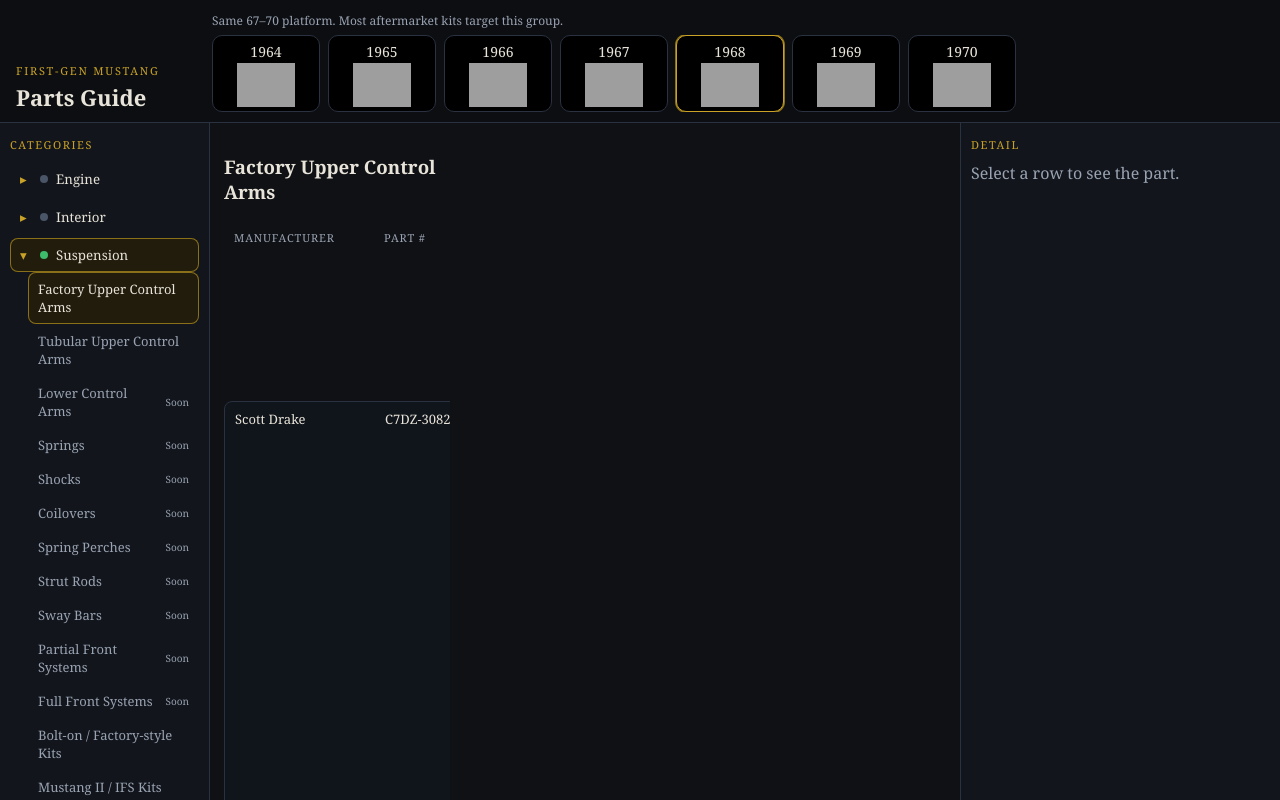
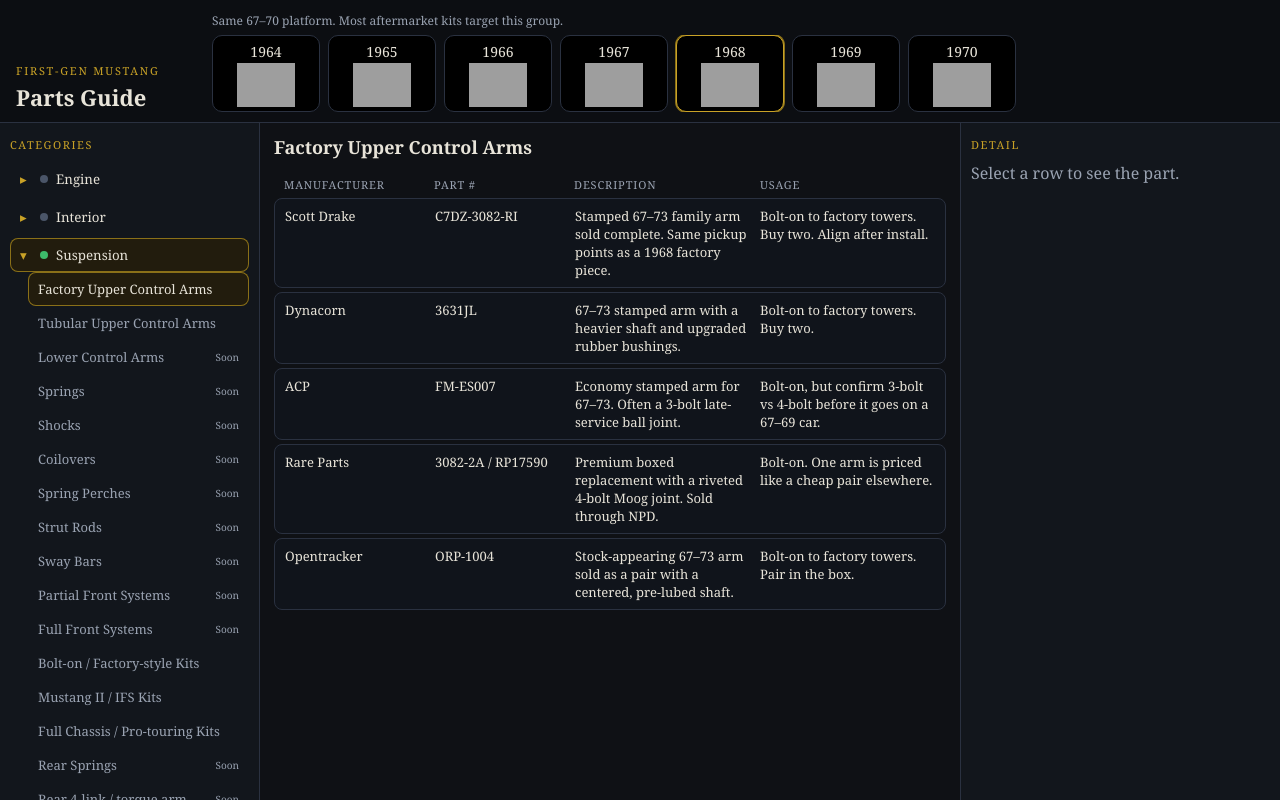
Before and after one commit to xford66/1968-mustang-suspension-guide, a Next.js app: page / in a window 1280 px wide. Built offline with nearby package versions, Linux system fonts and the light colour scheme; grey boxes are pictures that could not be loaded.

Commit message:
Widen sidebar and drop inner tree column

```diff
--- a/app/globals.css
+++ b/app/globals.css
@@ -9,14 +9,9 @@
   --gold-dim: #8a7018;
 }
 
-* {
-  box-sizing: border-box;
-}
+* { box-sizing: border-box; }
 
-html,
-body,
-.app,
-.app-shell {
+html, body, .app, .app-shell {
   margin: 0;
   height: 100%;
   background: var(--bg);
@@ -24,10 +19,7 @@
   font-family: Georgia, "Times New Roman", serif;
 }
 
-button,
-a {
-  font-family: inherit;
-}
+button, a { font-family: inherit; }
 
 .app-shell {
   display: grid;
@@ -45,10 +37,7 @@
   background: #0c0e12;
 }
 
-.brand-lockup h1 {
-  font-size: 22px;
-  margin: 0;
-}
+.brand-lockup h1 { font-size: 22px; margin: 0; }
 
 .eyebrow {
   letter-spacing: 0.16em;
@@ -58,17 +47,8 @@
   margin: 0 0 4px;
 }
 
-.year-note {
-  margin: 0 0 6px;
-  color: var(--muted);
-  font-size: 12px;
-}
-
-.year-row {
-  display: flex;
-  gap: 8px;
-  overflow-x: auto;
-}
+.year-note { margin: 0 0 6px; color: var(--muted); font-size: 12px; }
+.year-row { display: flex; gap: 8px; overflow-x: auto; }
 
 .year-card {
   min-width: 108px;
@@ -85,11 +65,7 @@
   box-shadow: 0 0 0 1px var(--gold-dim);
 }
 
-.year-label {
-  display: block;
-  font-size: 14px;
-  margin-bottom: 2px;
-}
+.year-label { display: block; font-size: 14px; margin-bottom: 2px; }
 
 .year-photo {
   display: block;
@@ -102,22 +78,18 @@
 
 .workspace {
   display: grid;
-  grid-template-columns: 210px minmax(0, 1fr) 320px;
+  grid-template-columns: 260px minmax(0, 1fr) 320px;
   min-height: 0;
 }
 
-.sidebar,
-.detail-pane {
+.sidebar, .detail-pane {
   background: var(--panel-2);
   border-right: 1px solid var(--line);
   padding: 14px 10px;
   overflow: auto;
 }
 
-.detail-pane {
-  border-right: 0;
-  border-left: 1px solid var(--line);
-}
+.detail-pane { border-right: 0; border-left: 1px solid var(--line); }
 
 .sidebar-label {
   margin: 0 0 10px;
@@ -127,15 +99,10 @@
   color: var(--gold);
 }
 
-.sidebar-nav {
-  display: grid;
-  gap: 4px;
-}
+.sidebar-nav { display: grid; gap: 2px; }
+.cat-block { margin-bottom: 2px; }
 
-.side-item,
-.tree-parent,
-.tree-kid,
-.part-row {
+.side-item, .tree-parent, .tree-kid, .part-row {
   display: flex;
   align-items: center;
   gap: 8px;
@@ -149,113 +116,31 @@
   cursor: pointer;
 }
 
-.side-item:hover,
-.tree-parent:hover,
-.tree-kid:hover,
-.part-row:hover {
-  background: #1c222c;
-}
+.side-item:hover, .tree-parent:hover, .tree-kid:hover, .part-row:hover { background: #1c222c; }
 
-.side-item.active,
-.tree-kid.active,
-.part-row.active {
+.side-item.active, .tree-kid.active, .part-row.active {
   background: #221c0d;
   box-shadow: inset 0 0 0 1px var(--gold-dim);
 }
 
-.dot {
-  width: 8px;
-  height: 8px;
-  border-radius: 50%;
-  background: #4a5568;
-}
+.dot { width: 8px; height: 8px; border-radius: 50%; background: #4a5568; }
+.dot.ready { background: #3dba6a; }
+.side-label { flex: 1; }
+.soon { font-size: 10px; color: var(--muted); }
 
-.dot.ready {
-  background: #3dba6a;
-}
+.workspace-main { min-height: 0; overflow: auto; }
+.workspace-main.single { display: block; }
+.empty-main { display: grid; place-items: center; }
 
-.side-label {
-  flex: 1;
-}
+.caret { width: 12px; color: var(--gold); }
+.tree-kids { padding-left: 18px; }
+.tree-kid { font-size: 13px; color: var(--muted); }
+.tree-kid.active { color: var(--text); }
 
-.soon {
-  font-size: 10px;
-  color: var(--muted);
-}
+.grid-wrap { padding: 12px 14px 24px; overflow: auto; }
+.grid-wrap h3 { margin: 0 0 10px; font-size: 18px; }
 
-.workspace-main {
-  display: grid;
-  grid-template-columns: 240px minmax(0, 1fr);
-  min-height: 0;
-  overflow: hidden;
-}
-
-.empty-main {
-  display: grid;
-  place-items: center;
-}
-
-.tree {
-  border-right: 1px solid var(--line);
-  padding: 12px 8px;
-  overflow: auto;
-}
-
-.tree-group {
-  margin-bottom: 8px;
-}
-
-.tree-parent {
-  font-weight: 600;
-}
-
-.tree-parent.static {
-  cursor: default;
-  opacity: 0.65;
-}
-
-.caret {
-  width: 12px;
-  color: var(--gold);
-}
-
-.count {
-  margin-left: auto;
-  color: var(--muted);
-  font-size: 12px;
-}
-
-.tree-kids {
-  padding-left: 18px;
-}
-
-.tree-kid {
-  font-size: 13px;
-  color: var(--muted);
-}
-
-.tree-kid.active {
-  color: var(--text);
-}
-
-.grid-wrap {
-  padding: 12px 14px 24px;
-  overflow: auto;
-}
-
-.grid-block {
-  margin-bottom: 22px;
-}
-
-.grid-block h3 {
-  margin: 0 0 8px;
-  font-size: 16px;
-}
-
-.part-table {
-  display: grid;
-  gap: 4px;
-}
+.part-table { display: grid; gap: 4px; }
 
 .part-row {
   display: grid;
@@ -280,21 +165,10 @@
   padding-bottom: 2px;
 }
 
-.part-row span {
-  min-width: 0;
-  overflow-wrap: anywhere;
-}
+.part-row span { min-width: 0; overflow-wrap: anywhere; }
+.empty, .lede { color: var(--muted); margin: 0; }
 
-.empty,
-.lede {
-  color: var(--muted);
-  margin: 0;
-}
-
-.detail-pane h2 {
-  margin: 4px 0 8px;
-  font-size: 20px;
-}
+.detail-pane h2 { margin: 4px 0 8px; font-size: 20px; }
 
 .detail-photo {
   width: 100%;
@@ -309,11 +183,7 @@
   overflow: hidden;
 }
 
-.kit-photo-img {
-  width: 100%;
-  height: 100%;
-  object-fit: cover;
-}
+.kit-photo-img { width: 100%; height: 100%; object-fit: cover; }
 
 .kit-brand {
   margin: 0;
@@ -323,104 +193,52 @@
   text-transform: uppercase;
 }
 
-.detail-dl {
-  display: grid;
-  gap: 8px;
-  margin: 12px 0;
-}
+.detail-dl { display: grid; gap: 8px; margin: 12px 0; }
+.detail-dl dt { color: var(--gold); font-size: 11px; text-transform: uppercase; letter-spacing: 0.08em; }
+.detail-dl dd { margin: 2px 0 0; font-size: 14px; }
+.detail-copy { line-height: 1.5; font-size: 14px; }
+.detail-actions { display: flex; gap: 14px; margin-top: 14px; }
+.detail-actions a, .back { color: var(--gold); }
 
-.detail-dl dt {
-  color: var(--gold);
-  font-size: 11px;
-  text-transform: uppercase;
-  letter-spacing: 0.08em;
-}
+.tags { display: flex; flex-wrap: wrap; gap: 6px; padding: 0; margin: 10px 0 0; list-style: none; }
+.tags li { border: 1px solid var(--line); border-radius: 999px; padding: 3px 8px; font-size: 12px; color: var(--muted); }
 
-.detail-dl dd {
-  margin: 2px 0 0;
-  font-size: 14px;
-}
+.page { max-width: 1100px; margin: 0 auto; padding: 32px 20px 80px; }
+.page.narrow { max-width: 720px; }
+.back { display: inline-block; margin-bottom: 18px; }
+.detail p { line-height: 1.55; }
+.detail dl { display: grid; gap: 12px; }
+.detail dt { color: var(--gold); font-size: 12px; text-transform: uppercase; letter-spacing: 0.08em; }
+.detail dd { margin: 4px 0 0; }
 
-.detail-copy {
-  line-height: 1.5;
-  font-size: 14px;
-}
-
-.detail-actions {
-  display: flex;
-  gap: 14px;
-  margin-top: 14px;
-}
-
-.detail-actions a,
-.back {
-  color: var(--gold);
-}
-
-.tags {
-  display: flex;
-  flex-wrap: wrap;
-  gap: 6px;
-  padding: 0;
-  margin: 10px 0 0;
-  list-style: none;
-}
-
-.tags li {
+.panel {
+  background: var(--panel);
   border: 1px solid var(--line);
-  border-radius: 999px;
-  padding: 3px 8px;
-  font-size: 12px;
-  color: var(--muted);
-}
-
-.page {
-  max-width: 1100px;
-  margin: 0 auto;
-  padding: 32px 20px 80px;
-}
-
-.page.narrow {
-  max-width: 720px;
-}
-
-.back {
-  display: inline-block;
+  border-radius: 16px;
+  padding: 20px;
   margin-bottom: 18px;
 }
 
-.detail p {
-  line-height: 1.55;
+.cat-row { display: flex; gap: 10px; overflow-x: auto; }
+
+.pill {
+  display: inline-flex;
+  align-items: center;
+  gap: 8px;
+  border: 1px solid var(--line);
+  background: #10141b;
+  color: var(--text);
+  border-radius: 999px;
+  padding: 8px 14px;
+  cursor: pointer;
+  white-space: nowrap;
 }
 
-.detail dl {
-  display: grid;
-  gap: 12px;
-}
-
-.detail dt {
-  color: var(--gold);
-  font-size: 12px;
-  text-transform: uppercase;
-  letter-spacing: 0.08em;
-}
-
-.detail dd {
-  margin: 4px 0 0;
-}
+.pill.active { border-color: var(--gold); background: #221c0d; }
+.pill:disabled { opacity: 0.45; cursor: not-allowed; }
 
 @media (max-width: 980px) {
-  .workspace,
-  .workspace-main,
-  .top-bar {
-    display: block;
-  }
-
-  .year-card {
-    min-width: 96px;
-  }
-
-  .part-row {
-    grid-template-columns: 1fr 1fr;
-  }
+  .workspace, .top-bar { display: block; }
+  .year-card { min-width: 96px; }
+  .part-row { grid-template-columns: 1fr 1fr; }
 }
```
